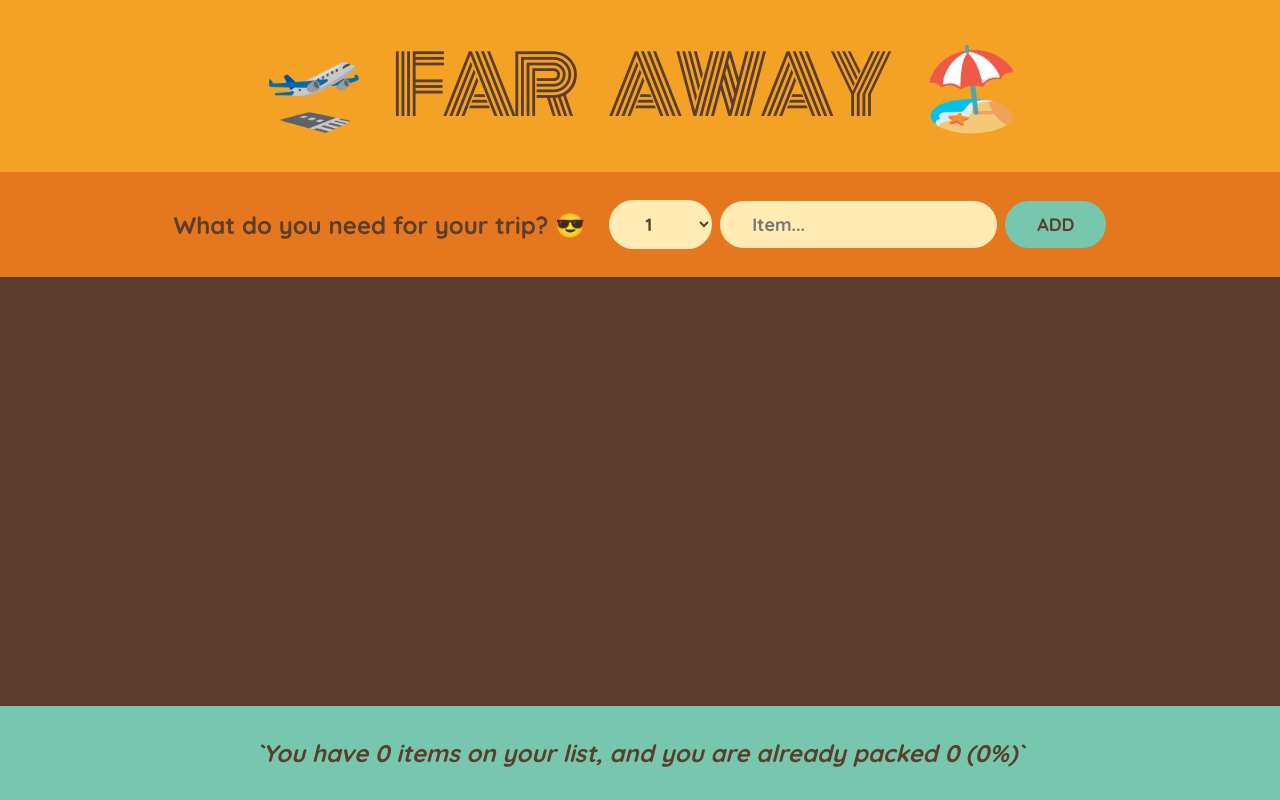
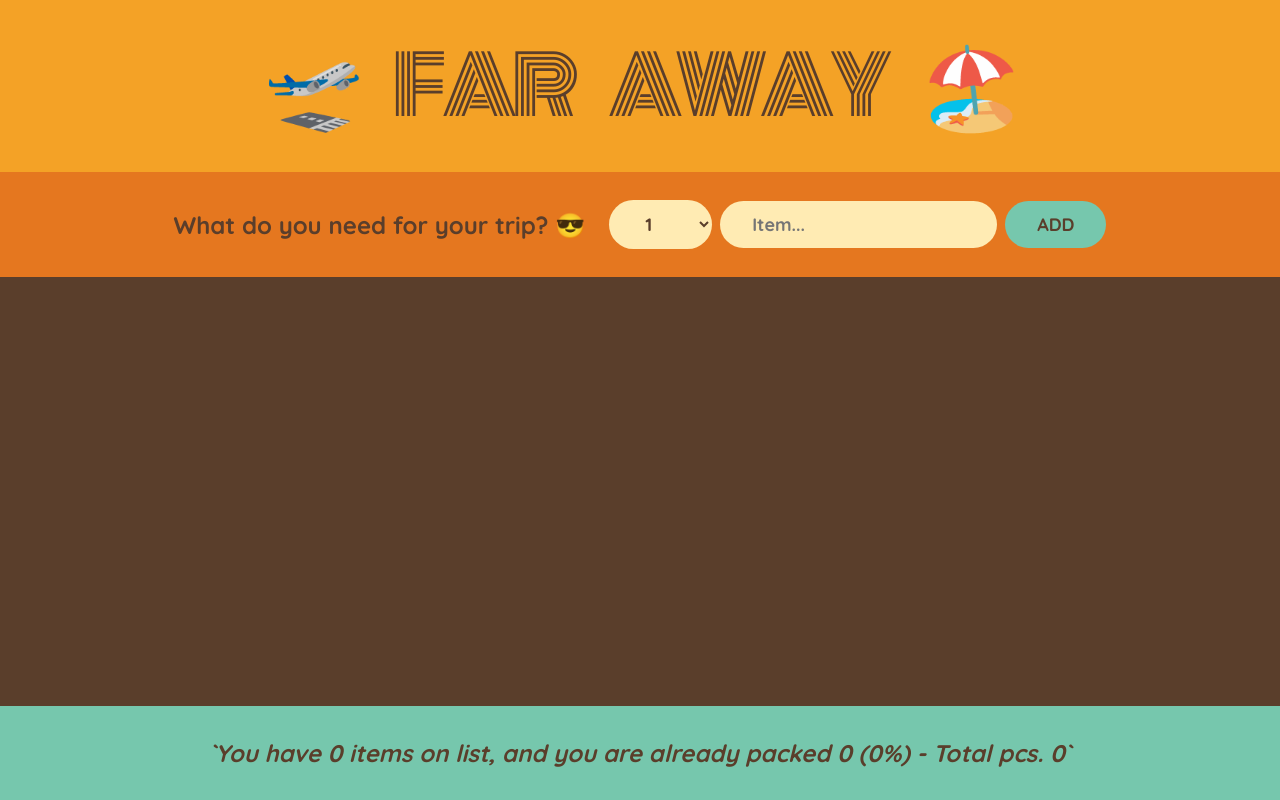
Before and after one commit to trocca/FarAway_ReactDemo, a React (Vite) app: page / in a window 1280 px wide. Built offline with nearby package versions, Linux system fonts and the light colour scheme.

Commit message:
fixed Stats

```diff
--- a/src/App.jsx
+++ b/src/App.jsx
@@ -67,11 +67,16 @@ function Item({ item, onDeleteItem, onToggleItem }) {
 }
 
 
-function Stats({totalItems, totalPackedItems}) {
+function Stats({items}) {
+
+  const totalItems = items.length;
+  const totalPackedItems = items.filter(item => item.packed).length;
+  const totalPiecesInSuitcase = items.reduce((acc, item) => acc + item.quantity, 0);
   const percentagePacked = totalItems === 0 ? 0 : Math.round((totalPackedItems / totalItems) * 100);
+
   return (
     <footer className="stats">
-      <em>`You have {+totalItems} items on your list, and you are already packed {+totalPackedItems} ({percentagePacked}%)`</em>
+      <em>`You have {+totalItems} items on list, and you are already packed {+totalPackedItems} ({percentagePacked}%) - Total pcs. {totalPiecesInSuitcase}`</em>
     </footer>
   )
 }
@@ -81,8 +86,7 @@ function App() {
 
   const [items, setItems] = useState([]);
 
-  const totalItems = items.reduce((acc, item) => acc + item.quantity, 0);
-  const totalPackedItems = items.reduce((acc, item) => item.packed ? acc + item.quantity : acc, 0);
+  // const totalPackedItems = items.reduce((acc, item) => item.packed ? acc + item.quantity : acc, 0);
 
 
   const handleAddItems = (item) => {
@@ -110,7 +114,7 @@ function App() {
       <Logo />
       <Form onAddItems={handleAddItems} />
       <PackagingList items={items} onDeleteItem={handleDeleteItem} onToggleItem={handleToggleItem}/>
-      <Stats totalItems={totalItems} totalPackedItems={totalPackedItems}/>
+      <Stats items={items} />
     </div>
   )
 }
```
